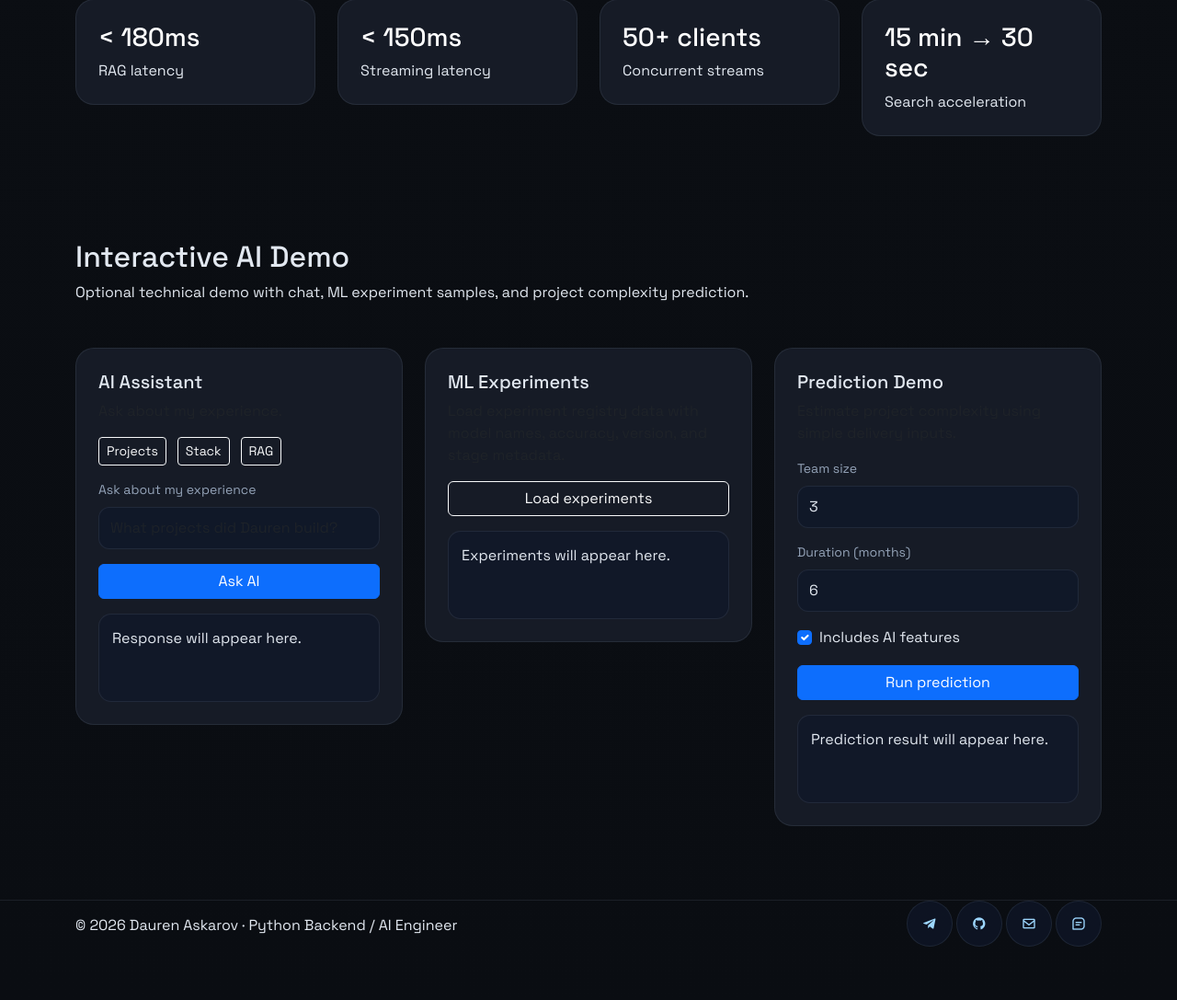
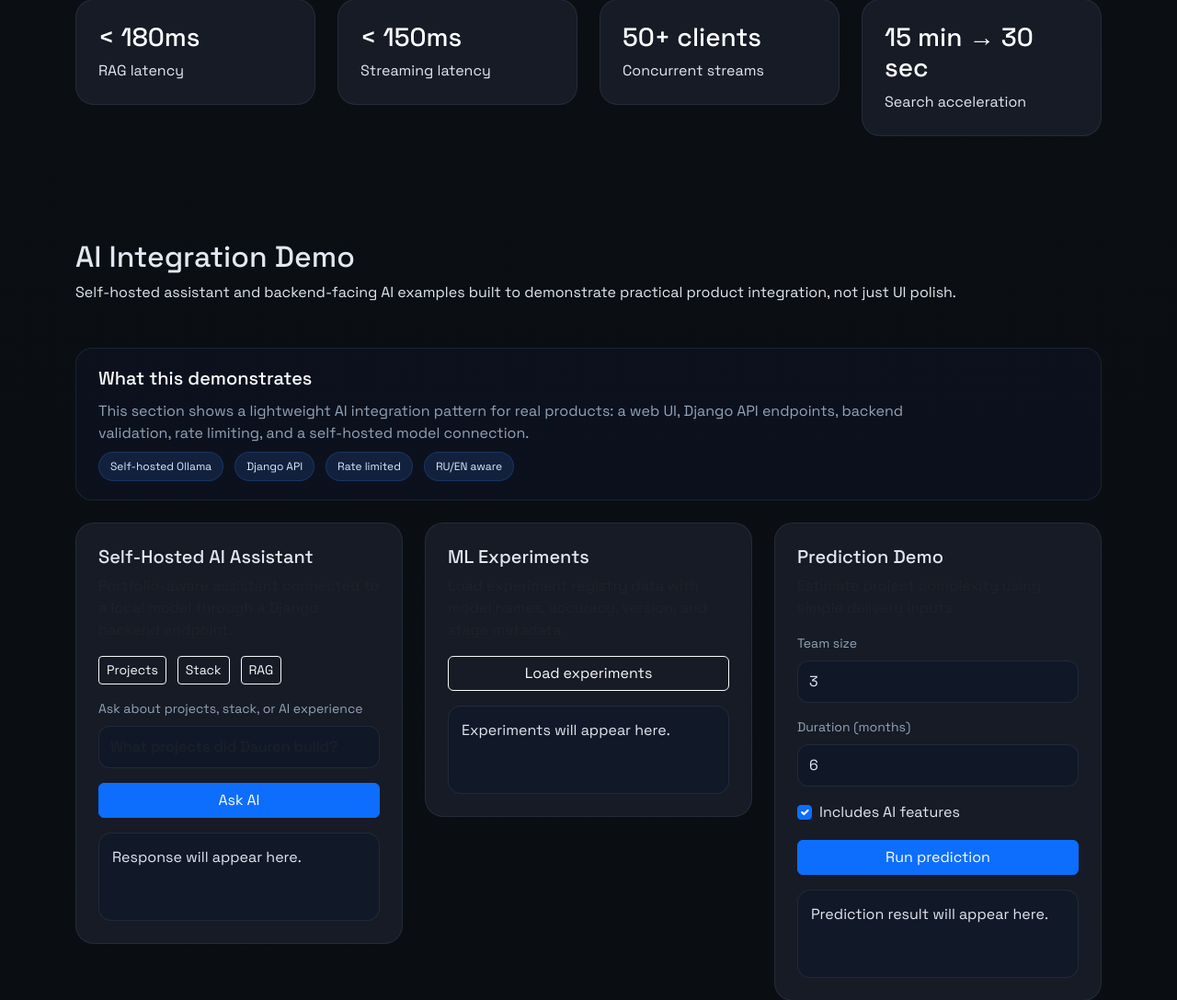
Before and after one commit to Oscardkyou/django-portfolio, a Django app: page / in a window 1280 px wide. Shown: the part 3435-4522 px from the top of the page at 92% size. Before the commit the page ends 4464 px from the top, so only its background shows below. Run offline with Django 5.2, Linux system fonts and the light colour scheme; some libraries are stand-ins or nearby versions.

Commit message:
Reduce Ollama timeout to 8 seconds, add AI demo intro card explaining integration architecture, and enhance logging with URL context

```diff
--- a/ai/ollama_service.py
+++ b/ai/ollama_service.py
@@ -11,6 +11,7 @@ LOGGER = logging.getLogger(__name__)
 OLLAMA_URL: Final[str] = os.getenv("OLLAMA_URL", "http://host.docker.internal:11434/api/generate").strip()
 OLLAMA_MODEL: Final[str] = "tinyllama"
 AI_UNAVAILABLE_MESSAGE: Final[str] = "AI assistant is temporarily unavailable"
+OLLAMA_TIMEOUT_SECONDS: Final[int] = 8
 
 
 def _build_prompt(message: str, language: str) -> str:
@@ -59,11 +60,11 @@ def ask_ai(message: str, language: str = "en") -> str:
     )
 
     try:
-        with urlopen(request, timeout=60) as response:
+        with urlopen(request, timeout=OLLAMA_TIMEOUT_SECONDS) as response:
             response_body = response.read().decode("utf-8")
         response_payload = json.loads(response_body)
     except (HTTPError, URLError, TimeoutError, ValueError) as exc:
-        LOGGER.warning("Ollama request failed", exc_info=exc)
+        LOGGER.warning("Ollama request failed", extra={"ollama_url": OLLAMA_URL}, exc_info=exc)
         return AI_UNAVAILABLE_MESSAGE
 
     answer = str(response_payload.get("response", "")).strip()
--- a/portfolio/templates/index.html
+++ b/portfolio/templates/index.html
@@ -189,22 +189,34 @@
    <div class="container">
       <div class="section-header">
          <div>
-            <h2>Interactive AI Demo</h2>
-            <p>Optional technical demo with chat, ML experiment samples, and project complexity prediction.</p>
+            <h2>AI Integration Demo</h2>
+            <p>Self-hosted assistant and backend-facing AI examples built to demonstrate practical product integration, not just UI polish.</p>
+         </div>
+      </div>
+      <div class="ai-demo-intro">
+         <div class="ai-demo-intro-card">
+            <h5>What this demonstrates</h5>
+            <p class="mb-2">This section shows a lightweight AI integration pattern for real products: a web UI, Django API endpoints, backend validation, rate limiting, and a self-hosted model connection.</p>
+            <div class="stack-chips">
+               <span>Self-hosted Ollama</span>
+               <span>Django API</span>
+               <span>Rate limited</span>
+               <span>RU/EN aware</span>
+            </div>
          </div>
       </div>
       <div class="row g-4">
          <div class="col-md-6 col-lg-4">
             <div class="project-card">
-               <h5>AI Assistant</h5>
-               <p class="text-muted">Ask about my experience.</p>
+               <h5>Self-Hosted AI Assistant</h5>
+               <p class="text-muted">Portfolio-aware assistant connected to a local model through a Django backend endpoint.</p>
                <div class="stack-chips mb-3">
                   <button type="button" class="btn btn-outline-light btn-sm ai-suggested-question" data-question="What projects did Dauren build?">Projects</button>
                   <button type="button" class="btn btn-outline-light btn-sm ai-suggested-question" data-question="What is Dauren's main stack?">Stack</button>
                   <button type="button" class="btn btn-outline-light btn-sm ai-suggested-question" data-question="Tell me about Dauren's RAG experience.">RAG</button>
                </div>
                <div class="ai-demo-form">
-                  <label class="form-label" for="ai-chat-input">Ask about my experience</label>
+                  <label class="form-label" for="ai-chat-input">Ask about projects, stack, or AI experience</label>
                   <input class="form-control" id="ai-chat-input" type="text" placeholder="What projects did Dauren build?">
                   <button type="button" class="btn btn-primary mt-3 w-100" id="ai-chat-submit" data-endpoint="{% url 'api_ai_chat' %}">Ask AI</button>
                </div>
--- a/static/assets/css/style.css
+++ b/static/assets/css/style.css
@@ -773,6 +773,27 @@ body.theme-dark a:hover {
   font-size: 14px;
 }
 
+.ai-demo-intro {
+  margin-bottom: 1.5rem;
+}
+
+.ai-demo-intro-card {
+  background: rgba(15, 23, 42, 0.45);
+  border: 1px solid var(--card-border);
+  border-radius: 18px;
+  padding: 20px 24px;
+}
+
+.ai-demo-intro-card h5 {
+  color: #ffffff;
+  margin-bottom: 0.75rem;
+}
+
+.ai-demo-intro-card p {
+  color: var(--text-muted);
+  max-width: 880px;
+}
+
 .ai-demo-output {
   min-height: 96px;
   background: rgba(15, 23, 42, 0.55);
```
